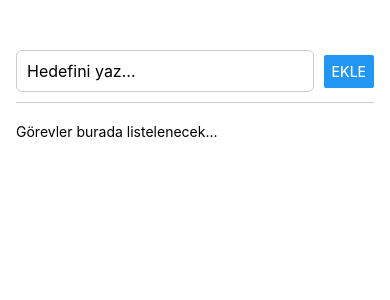
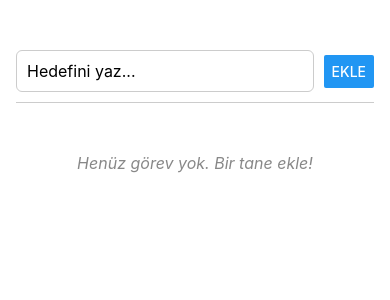
Before and after one commit to GokalpKaytanci/TodoApp, a React Native app: screen / in a window 390 px wide. Shown: the top 300 px of the page. Built offline with nearby package versions, Linux system fonts and the light colour scheme.

Commit message:
feat(part3): Display task list with FlatList and TodoItem

```diff
--- a/App.js
+++ b/App.js
@@ -1,53 +1,52 @@
 import { useState } from 'react';
-import { StyleSheet, View, Button, TextInput, Text } from 'react-native';
+import { StyleSheet, View, Button, TextInput, Text, FlatList } from 'react-native';
+import TodoItem from './components/TodoItem';
 
 export default function App() {
-  // 2. State'i Başlatın
-  // Metin girdisi için state
   const [enteredTaskText, setEnteredTaskText] = useState('');
-  // Görevler listesi için state
   const [tasks, setTasks] = useState([]);
 
-  // 3. İşleyici Fonksiyonlar
   function taskInputHandler(enteredText) {
     setEnteredTaskText(enteredText);
   }
 
   function addTaskHandler() {
-    // Temel doğrulama: Boş ise ekleme yapma
     if (enteredTaskText.trim().length === 0) {
       return;
     }
-
-    // Yeni görevi görevler dizisine ekle
-    // Önceki state'i alıp (currentTasks) yeni diziyi oluşturuyoruz
     setTasks((currentTasks) => [
       ...currentTasks,
       { id: Math.random().toString(), text: enteredTaskText },
     ]);
-
-    // Giriş alanını temizle
     setEnteredTaskText('');
   }
-    return (
+
+  return (
     <View style={styles.appContainer}>
-      {/* --- GİRİŞ JSX'İ BAŞLANGIÇ --- */}
+      {/* Giriş Alanı */}
       <View style={styles.inputContainer}>
         <TextInput
           style={styles.textInput}
           placeholder="Hedefini yaz..."
-          // 1. Yazılan her harfi yakalayıp state'e atıyoruz:
           onChangeText={taskInputHandler}
-          // 2. Input'un değerini state'ten almasını sağlıyoruz (Kontrollü Bileşen):
           value={enteredTaskText}
         />
-        {/* 3. Butona tıklandığında ekleme fonksiyonunu tetikliyoruz: */}
         <Button title="Ekle" onPress={addTaskHandler} />
       </View>
-      {/* --- GİRİŞ JSX'İ BİTİŞ --- */}
 
-      <View style={styles.goalsContainer}>
-        <Text>Görevler burada listelenecek...</Text>
+      {/* Liste Alanı - FlatList Burada */}
+      <View style={styles.listContainer}>
+        <FlatList
+          data={tasks}
+          renderItem={(itemData) => {
+            // itemData.item bizim veri objemizdir { id: ..., text: ... }
+            return <TodoItem text={itemData.item.text} />;
+          }}
+          keyExtractor={(item) => item.id}
+          ListEmptyComponent={
+            <Text style={styles.emptyText}>Henüz görev yok. Bir tane ekle!</Text>
+          }
+        />
       </View>
     </View>
   );
@@ -60,24 +59,33 @@ const styles = StyleSheet.create({
     paddingHorizontal: 16,
   },
   inputContainer: {
-    flexDirection: 'row', // Elemanları (Input ve Buton) yan yana dizer
-    justifyContent: 'space-between', // Aralarındaki boşluğu ayarlar
-    alignItems: 'center', // Dikey olarak ortalar
+    flexDirection: 'row',
+    justifyContent: 'space-between',
+    alignItems: 'center',
     marginBottom: 20,
     borderBottomWidth: 1,
     borderColor: '#ccc',
     paddingBottom: 10,
   },
   textInput: {
-    flex: 1, // Yanındaki butonu iterek kalan tüm boşluğu kaplar
+    flex: 1,
     borderWidth: 1,
     borderColor: '#ccc',
     padding: 10,
-    borderRadius: 6, // Köşeleri hafif yuvarlar
-    marginRight: 10, // Buton ile arasına boşluk koyar
+    borderRadius: 6,
+    marginRight: 10,
     fontSize: 16,
   },
-  goalsContainer: {
-    flex: 5, // Ekranın geri kalan büyük kısmını listeye ayırır
+  // Liste için yeni stiller:
+  listContainer: {
+    flex: 5, // Listeye girdiden daha fazla alan ver
+    marginTop: 10, // Biraz boşluk bırakalım
+  },
+  emptyText: {
+    textAlign: 'center',
+    marginTop: 20,
+    fontSize: 16,
+    color: '#888',
+    fontStyle: 'italic', // Biraz stil katalım
   },
 });
--- /dev/null
+++ b/components/TodoItem.js
@@ -0,0 +1,29 @@
+import { StyleSheet, Text, View } from 'react-native';
+
+export default function TodoItem({ text }) {
+  return (
+    <View style={styles.taskItem}>
+      <Text style={styles.taskText}>{text}</Text>
+    </View>
+  );
+}
+
+const styles = StyleSheet.create({
+  taskItem: {
+    marginVertical: 5,
+    backgroundColor: 'white',
+    padding: 15,
+    borderRadius: 8,
+    // Android için gölge (Elevation)
+    elevation: 2,
+    // iOS için gölge (Shadow)
+    shadowColor: '#000',
+    shadowOffset: { width: 0, height: 1 },
+    shadowOpacity: 0.1,
+    shadowRadius: 2,
+  },
+  taskText: {
+    fontSize: 16,
+    color: '#333', // Okunabilirlik için koyu gri ekledim
+  },
+});
```
